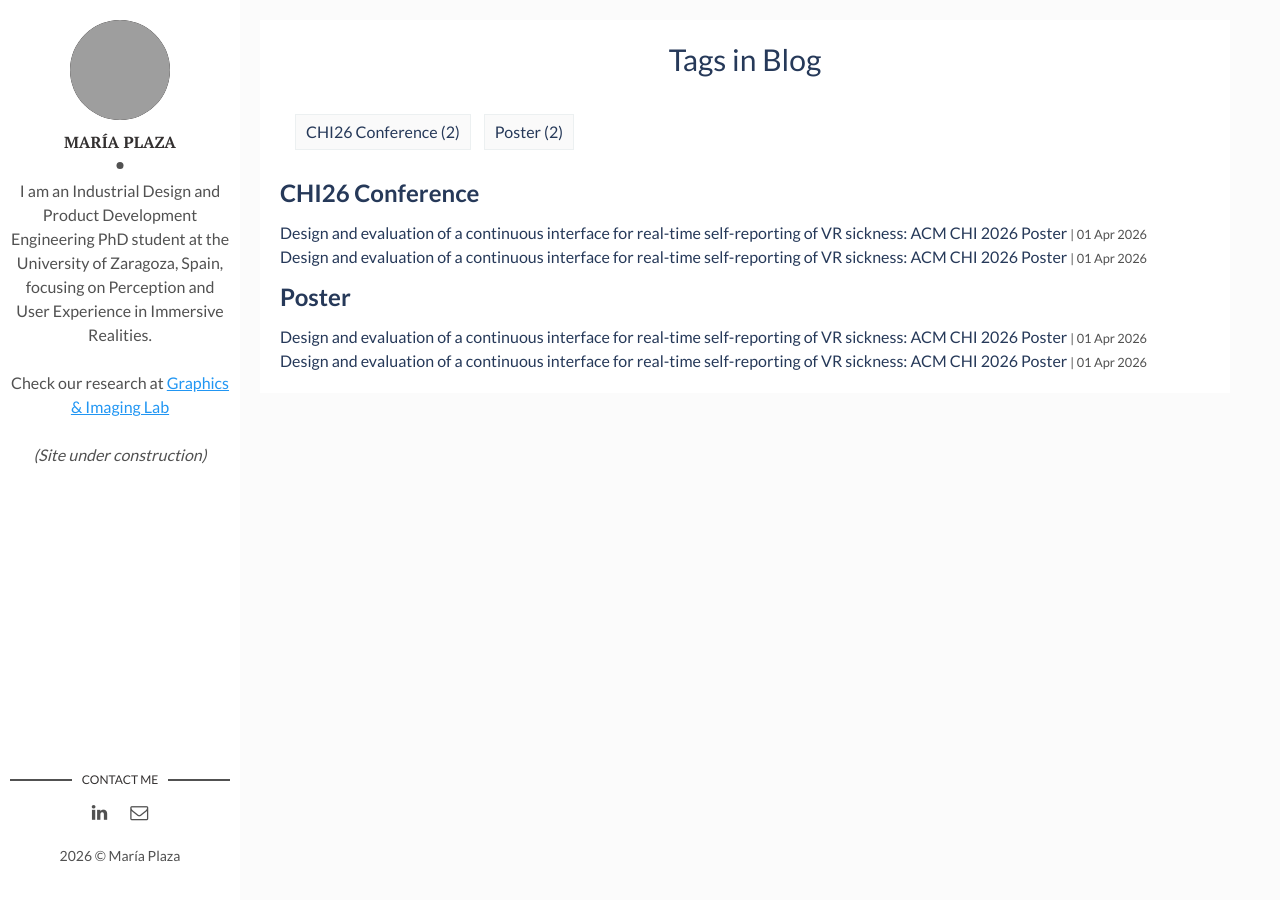
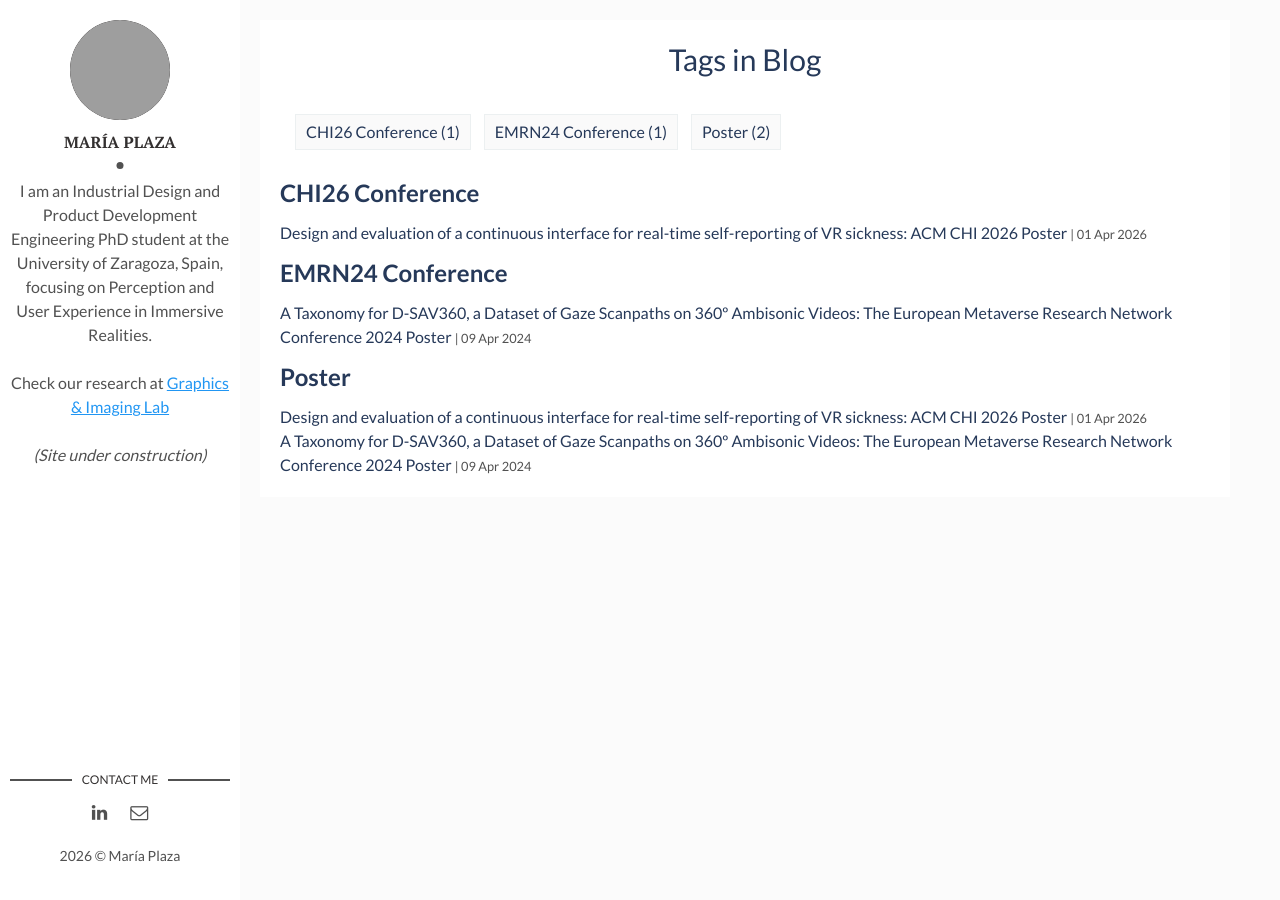
Before and after one commit to mariaplazap/mariaplaza, a Jekyll site: the page built from tags.html, in a window 1280 px wide. Built offline with Jekyll 4.4.1, drawn with Linux system fonts in a browser that asks for light colours; grey boxes are pictures that could not be loaded.

Commit message:
Post EMRN24 updated

```diff
--- a/_posts/2024-04-9-ATaxonomyforD-SAV360aDatasetofGazeScanpathson360AmbisonicVideos-EMRN24Poster.md
+++ b/_posts/2024-04-9-ATaxonomyforD-SAV360aDatasetofGazeScanpathson360AmbisonicVideos-EMRN24Poster.md
@@ -1,33 +1,22 @@
 ---
 layout: post
-title: "Design and evaluation of a continuous interface for real-time self-reporting of VR sickness: ACM CHI 2026 Poster"
-date: 2026-04-01 13:32:20 +0300
+title: "A Taxonomy for D-SAV360, a Dataset of Gaze Scanpaths on 360º Ambisonic Videos: The European Metaverse Research Network Conference 2024 Poster"
+date: 2024-04-09 13:32:20 +0300
 #description: You’ll find this post in your `_posts` directory. Go ahead and edit it and re-build the site to see your changes. # Add post description (optional)
 img: HowworkANDTeaser8.png # Add image post (optional)
 fig-caption:  # Add figcaption (optional)
-tags: [CHI26 Conference, Poster]
+tags: [EMRN24 Conference, Poster]
 ---
-Exploring new methods for users to report VR sickness symptoms continuously and without breaking the immersion in VR.
+A broad dataset containing a wide range of scenarios along with corresponding gaze data is essential to understand how humans visually behave within Virtual reality in order to fully leverage its potential in creating enganging experiences.
 
 ## Overview
-Precise measurements of sickness symptoms induced during a virtual reality (VR) experience are essential for evaluating VR systems and developing designs oriented toward usability, safety and user acceptance. However, VR sickness assessment typically relies either on discrete self-report questionnaires (which lack temporal resolution, interrupt the experience, thus reducing immersion, and provide coarse snapshots of symptom evolution) or on objective signals obtained with biosensors, which typically require extensive post-processing and interpretation. To address these shortcomings, we propose a continuous interface for real-time self-reporting of VR sickness, designed following a human-centered methodology. We design and evaluate three interface prototypes that allow users to report symptom intensity while remaining fully immersed in the virtual scene. Our findings demonstrate that users significantly prefer the continuous nature of our interfaces over the discrete Likert Scales of traditional questionnaires, identifying them as a more intuitive and less cognitively demanding alternative. In addition, the study allows us to identify the most suitable design according to user-centered criteria. Our contribution is an empirically evaluated continuous interface for real-time VR sickness assessment.
+Understanding how humans visually behave within virtual reality environments is essential to fully leverage its potential in creating
+enganging experiences. Therefore, it is necessary a broad dataset containing a wide range of scenarios, along with corresponding gaze data
+collected from a diverse and extensive group of observers.
+Addressing this, the dataset D-SAV360 (1) comprises the most extensive collection to date that captures gaze data in 360º videos with directional
+audio. Its breadth of configurations and content variety is summarized within our proposed taxonomy.
 
-## Video Presentation
-<div class="video-container">
-  <iframe
-    width="100%"
-    height="400"
-    src="https://www.youtube.com/embed/gLMPb6QVDrA"
-    frameborder="0"
-    allow="accelerometer; autoplay; clipboard-write; encrypted-media; gyroscope; picture-in-picture"
-    allowfullscreen>
-  </iframe>
-</div>
 
 ## The Poster
-Poster presented at ACM CHI 2026: [https://chi2026.acm.org/](https://chi2026.acm.org/)
+Poster presented at EMRN Conference in 2024: [https://chi2026.acm.org/](https://chi2026.acm.org/)
 ![Poster CHI 2026]({{site.baseurl}}/assets/img/PosterChi26.png)
-
-## Resources
-* [Download Extended Abstract (PDF)]({{ site.baseurl }}/assets/documents/CHI26Preprint.pdf)
- _Note: CHI 2026 had an acceptance rate of 38.4% (2,068 submissions)._
```
